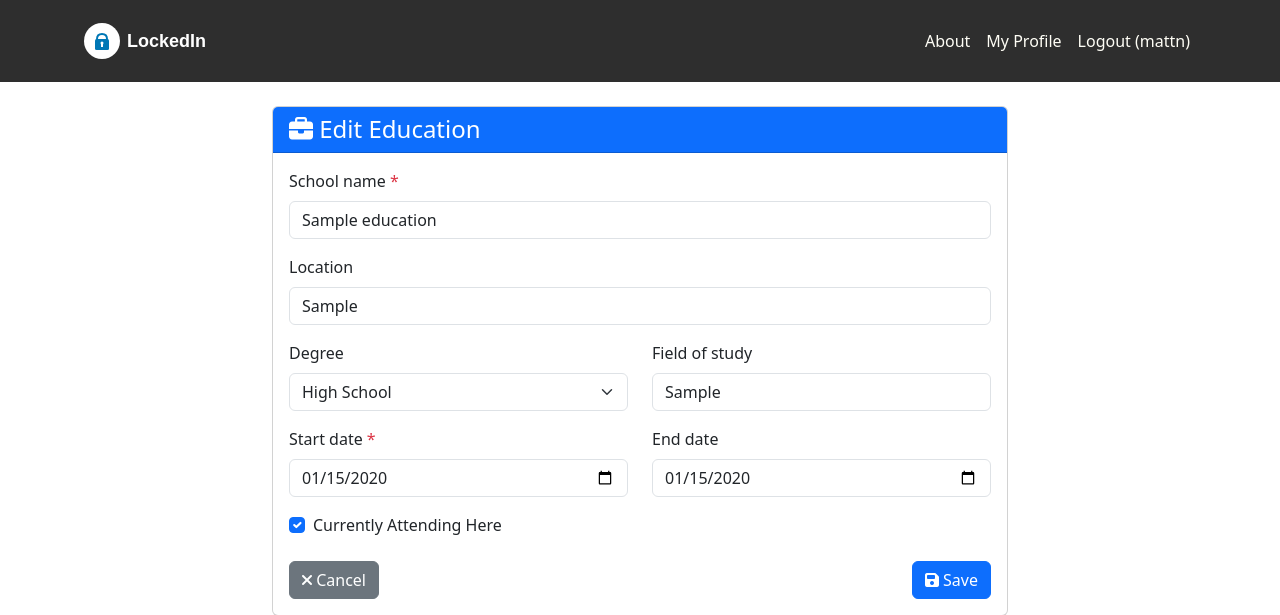
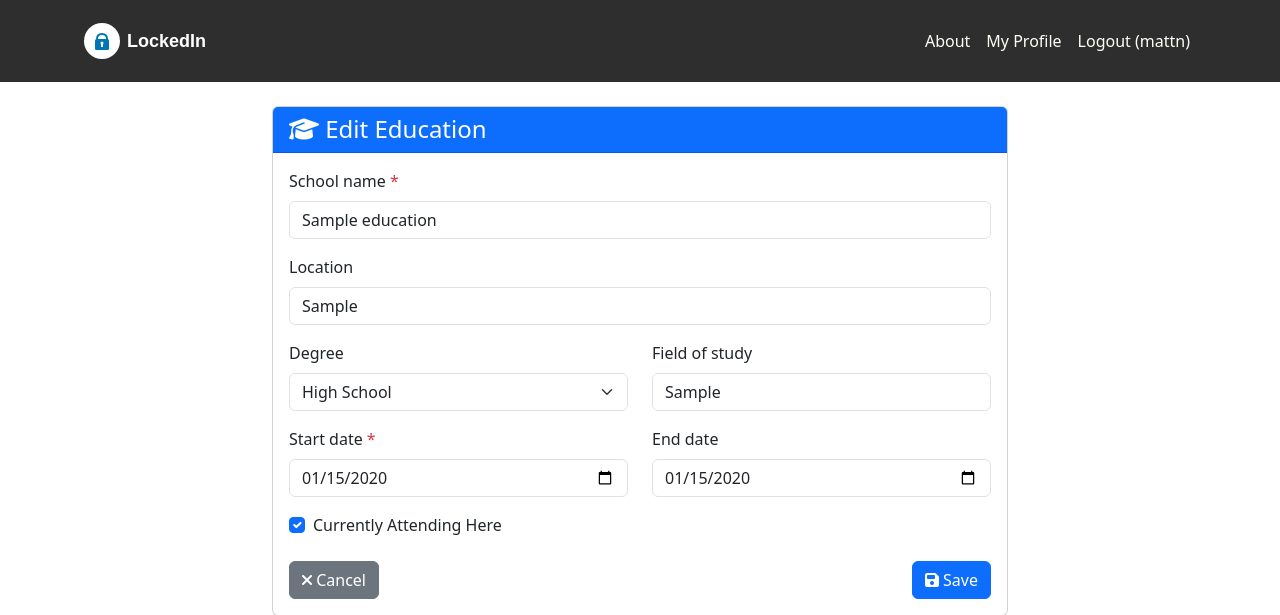
Before and after one commit to StealthyFearZ/lockedin, a Django app: page /profiles/education/1/edit/ in a window 1280 px wide. Shown: the top 615 px of the page. Run offline with Django 5.2, Linux system fonts and the light colour scheme; a user stored in the database is signed in; data comes from the database, SQL or seed files in the repository; tables that the repository leaves empty hold one stand-in row (values such as "Sample post"); some libraries are stand-ins or nearby versions.

Commit message:
Added EDU Icon

```diff
--- a/lockedin/profiles/templates/profiles/education_form.html
+++ b/lockedin/profiles/templates/profiles/education_form.html
@@ -8,7 +8,7 @@
             <div class="card">
                 <div class="card-header bg-primary text-white">
                     <h4 class="mb-0">
-                        <i class="fas fa-briefcase"></i> {{ title }}
+                        <i class="fas fa-graduation-cap"></i> {{ title }}
                     </h4>
                 </div>
                 <div class="card-body">
```
